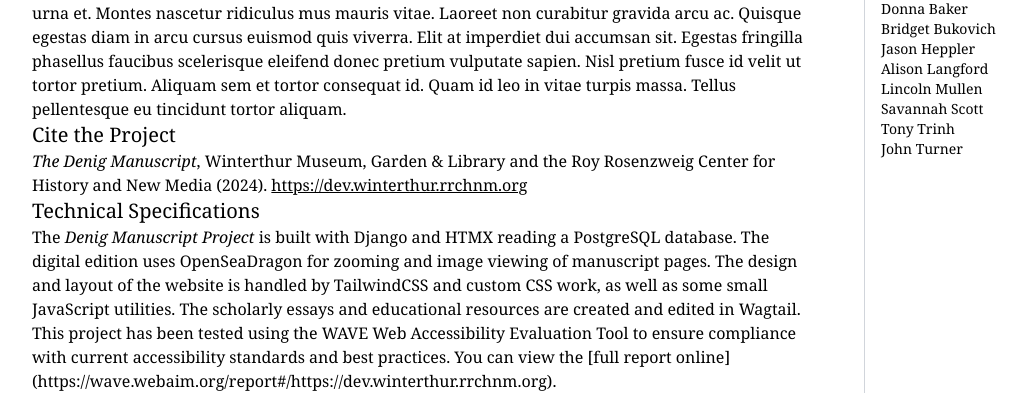
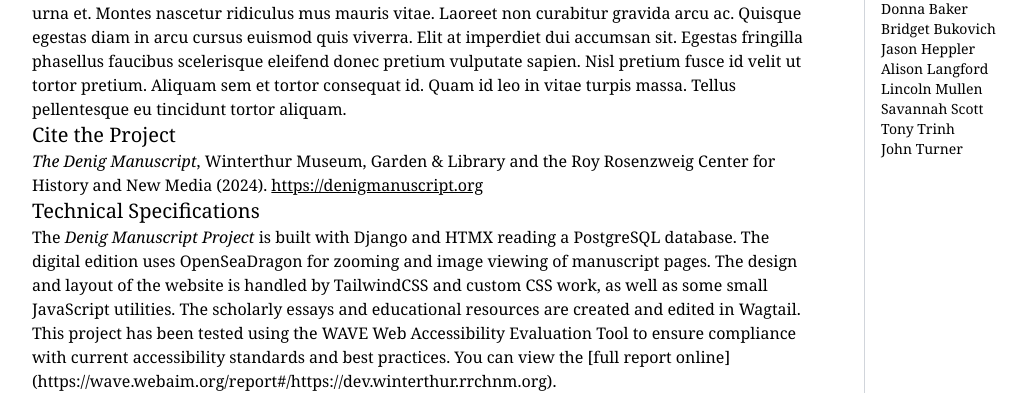
Before and after one commit to chnm/winterthur-app, a Django app: page /about/ in a window 1280 px wide. Shown: the part 663-1060 px from the top of the page, without its empty margins (0-1028 px from the left). Run offline with Django 4.2, Linux system fonts and the light colour scheme; parts of the project's set-up code (start-up, migrations or seed data) failed here and were passed over; some libraries are stand-ins or nearby versions.

Commit message:
refactor: Update citation to new URL

```diff
--- a/templates/partials/citation.html
+++ b/templates/partials/citation.html
@@ -1,5 +1,7 @@
 <p>
-  <em>The Denig Manuscript</em>, Winterthur Museum, Garden & Library and the Roy Rosenzweig Center for History and New
-  Media (2024). <a href="{% url 'manuscript' %}"
-                   class="underline hover:no-underline">https://dev.winterthur.rrchnm.org</a>
-</p>
+  <em>The Denig Manuscript</em>, Winterthur Museum, Garden & Library and the Roy
+  Rosenzweig Center for History and New Media (2024).
+  <a href="{% url 'manuscript' %}" class="underline hover:no-underline"
+  >https://denigmanuscript.org</a
+    >
+  </p>
```
